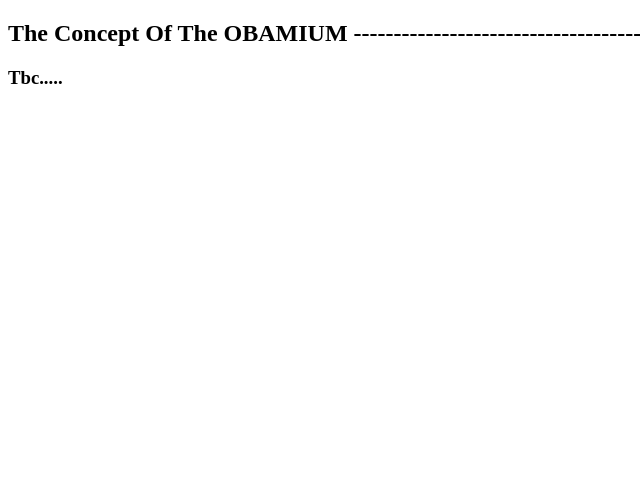
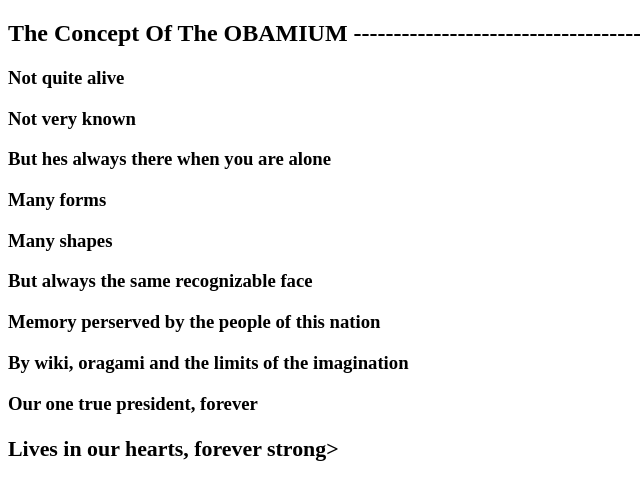
Before and after one commit to Yeah-thatsme3/1.1---HTML-Basics, a plain HTML site: page index.html in a window 1280 px wide. Shown: the whole page, without its empty margins (0-640 px from the left). Drawn offline with Linux system fonts and the light colour scheme.

Commit message:
Complete Obamium tribute. Pictures to come

```diff
--- a/index.html
+++ b/index.html
@@ -3,7 +3,25 @@
 <h2>The Concept Of The OBAMIUM
                        -------------------------------------------
 </h2>
-<h3>Tbc.....</h3>
+<h3>Not quite alive
+  <H3>Not very known
+    <H3>But hes always there when you are alone
+      <H3>Many forms
+        <H3>Many shapes
+          <H3>But always the same recognizable face
+            <H3>Memory perserved by the people of this nation
+              <H3>By wiki, oragami and the limits of the imagination
+                <H3>Our one true president, forever <strong>
+                  <H3>Lives in our hearts, forever strong></H3>
+                </strong></H3>
+              </H3>
+            </H3>
+          </H3>
+        </H3>
+      </H3>
+    </H3>
+  </H3>
+</h3>
 <head>
   <meta charset="utf-8">
   <title> </title>
```
